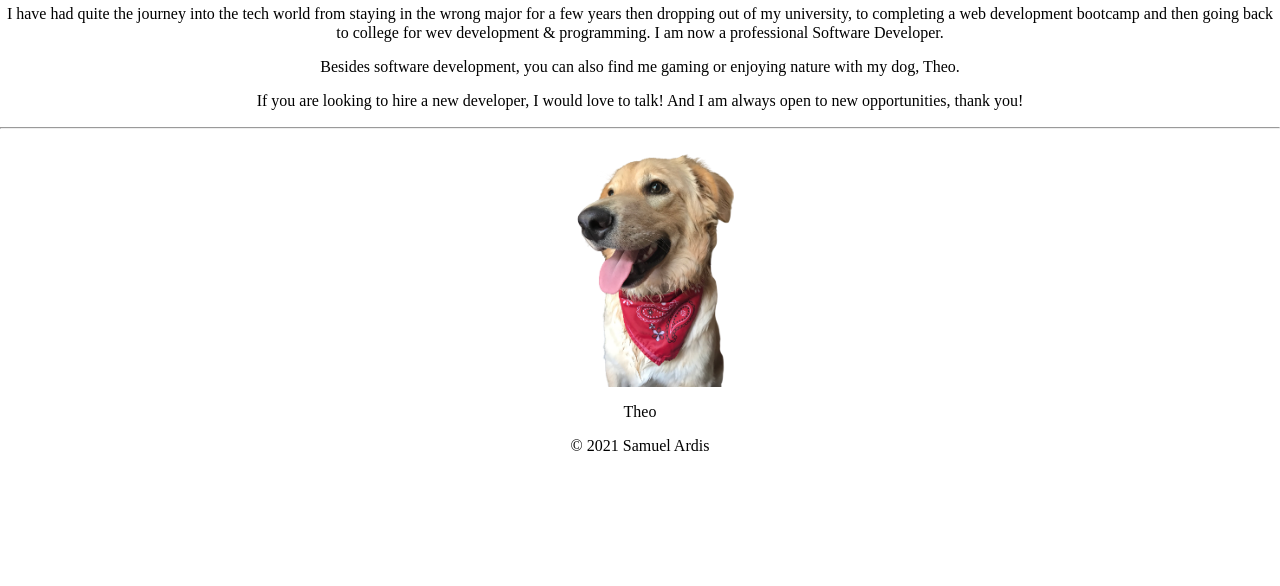
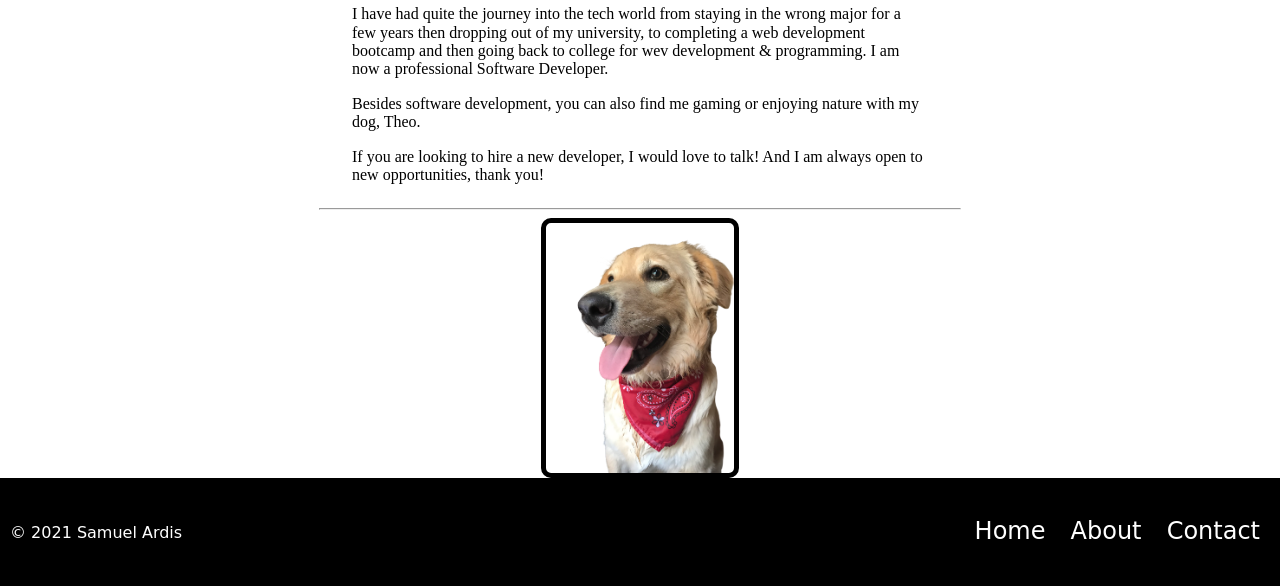
Before and after one commit to ardissam0/portfolio-001, a plain HTML site: page about.html in a window 1280 px wide. Shown: the part 214-800 px from the top of the page. Drawn offline with nearby package versions, Linux system fonts and the light colour scheme.

Commit message:
Added more styling changes

```diff
--- a/about.html
+++ b/about.html
@@ -8,6 +8,7 @@
     <link href="styles.css" rel="stylesheet" type="text/css" />
 </head>
 <body>
+<!-- header and navigation -->
     <header class="header-navigation">
         <div>
             <h1>Samuel Ardis</h1>
@@ -20,17 +21,20 @@
         </nav>
     </header>
 
+<!-- main content -->
     <main>
         <div>
             <article>
                 <section>
                     <header>
+                        <div class="about-me-text">
                             <h2>Learn more about me:</h2>
                             <p>I have had quite the journey into the tech world from staying in the wrong major for a few years then dropping out of my university, to completing a web development bootcamp and then going back to college for wev development & programming. I am now a professional Software Developer.</p>
                             <p>Besides software development, you can also find me gaming or enjoying nature with my dog, Theo.</p>
                             <p>If you are looking to hire a new developer, I would love to talk! And I am always open to new opportunities, thank you!</p>
+                        </div>
                         <hr>
-                        <div>
+                            <div class="theo-image">
                                 <img src="images/Theo.png" alt="My Golden Retriever Theo"/>
                                 <p>Theo</p>
                             </div>
@@ -40,15 +44,16 @@
         </div>
     </main>
 
+<!-- footer -->
     <footer>
         <div>
             <p>&copy; <script>document.write(new Date().getFullYear())</script> Samuel Ardis</p>
+        </div>
             <nav>
                 <a href="index.html">Home</a>
                 <a href="about.html">About</a>
                 <a href="contact.html">Contact</a>
             </nav>
-        </div>
     </footer>
 </body>
 </html>
--- a/styles.css
+++ b/styles.css
@@ -1,7 +1,4 @@
-body {
-    align-items: center;
-    text-align: center;
-}
+/* Header/Nav styles */
 .header-navigation {
     background-color: darkslategray;
     color: white;
@@ -10,15 +7,105 @@ body {
     justify-content: space-between;
     font-family: cursive;
 }
+nav {
+    margin-top: 40px;
+}
 nav a {
     font-size: 1.5em;
     margin-right: 20px;
     color: white;
+}
+nav a:link {
+    color: white;
+}
+nav a:visited {
+    color: lightgrey;
+}
+nav a:hover {
+    color: dodgerblue;
+}
+nav a:active{
+    color: firebrick;
+}
+
+/* Main content styles*/
+body {
+    align-items: center;
+    text-align: center;
+}
+main {
+    display: flex;
+    justify-content: center;
+}
+section header {
+    display: flex;
+    flex-direction: column;
+}
+section header .intro-text {
+    display: block;
+    width: 100%;
+    margin-left: auto;
+    margin-right: auto;
+    text-align: left;
+}
+section header .about-me-text {
+    display: block;
+    width: 45%;
+    margin-left: auto;
+    margin-right: auto;
+    text-align: left;
+}
+section header .contact-me-list{
+    display: block;
+    width: 100%;
+    margin-left: auto;
+    margin-right: auto;
+    text-align: left;
+    margin-top: 10%;
+}
+a {
     text-decoration: none;
+    color: black;
 }
-nav {
-    margin-top: 40px;
-}
-img{
+img {
     height: 250px;
 }
+ul li {
+    margin-top: 5%;
+    font-weight: bold;
+}
+ul li a:hover {
+    color: dodgerblue;
+}
+hr{
+    width: 50%;
+}
+
+/* Theo's image */
+.theo-image img {
+    border: 5px solid black;
+    border-radius: 10px;
+}
+.theo-image p {
+    text-align: center;
+    font-weight: bold;
+}
+
+/* Footer styles */
+footer {
+    background-color: black;
+    position: fixed;
+    width: 100%;
+    bottom: 0;
+    color: white;
+    display: flex;
+    justify-content: space-between;
+    font-family: cursive;
+}
+footer div {
+    margin-top: 30px;
+    margin-left: 10px;
+}
+footer nav {
+    margin-bottom: 40px;
+}
```
Also changed, not shown: contact.html (+6 -1 lines), index.html (+7 -2 lines). Lines whose indentation alone changed are shown as unchanged.
